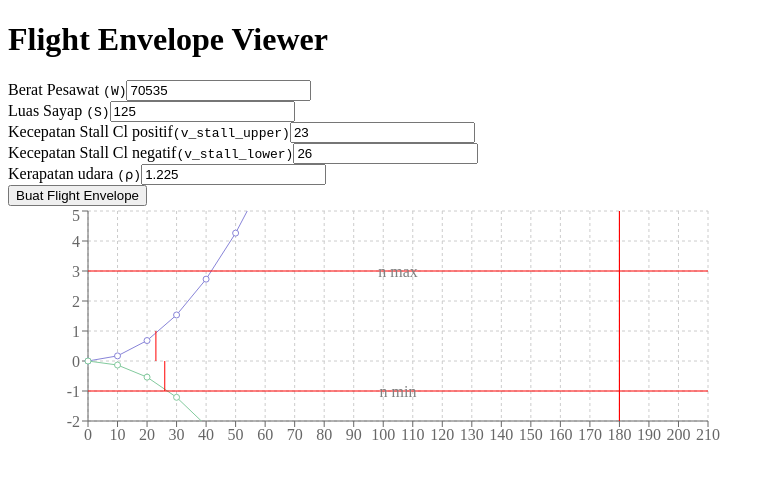
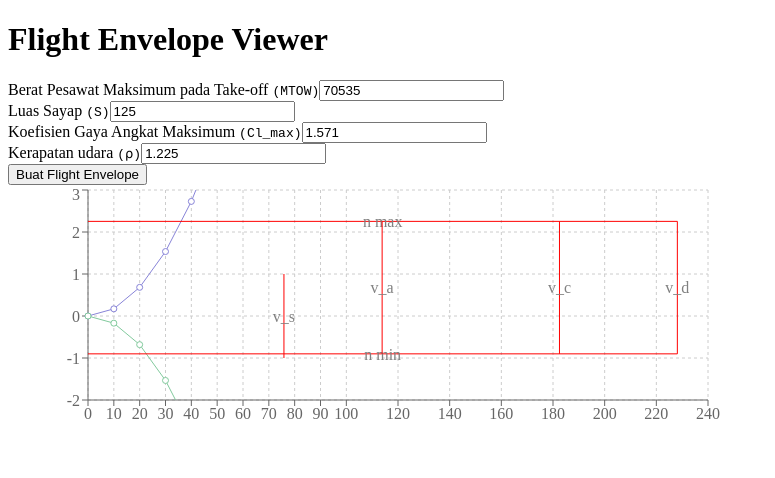
Before and after one commit to farizmamad/aerospace-engineering-master, a Next.js app: page /flight-envelope-viewer in a window 1280 px wide. Both pictures are taken after a click on the button "Buat Flight Envelope". Shown: the top 478 px of the page, without its empty margins (0-775 px from the left). Built offline with nearby package versions, Linux system fonts and the light colour scheme.

Commit message:
enhacne the formula in V-n diagram

```diff
--- a/app/lib/actions/flight-envelope-viewer.ts
+++ b/app/lib/actions/flight-envelope-viewer.ts
@@ -5,6 +5,7 @@ import { z } from "zod";
 export type FlightEnvelopeState = {
   errors?: {
     air_density?: string[],
+    cl_max?: string[],
     v_stall_lower?: string[],
     v_stall_upper?: string[],
     weight?: string[],
@@ -13,6 +14,7 @@ export type FlightEnvelopeState = {
   message: string | null;
   data?: {
     air_density: number,
+    cl_max: number,
     v_stall_lower: number,
     v_stall_upper: number,
     wing_area: number,
@@ -21,20 +23,22 @@ export type FlightEnvelopeState = {
 };
 
 const FlightEnvelopeFormSchema = z.object({
+  air_density: z.coerce.number(),
+  cl_max: z.coerce.number(),
+  v_stall_lower: z.coerce.number(),
+  v_stall_upper: z.coerce.number(),
   weight: z.coerce.number(),
   wing_area: z.coerce.number(),
-  v_stall_lower: z.coerce.number(),
-  v_stall_upper: z.coerce.number(),
-  air_density: z.coerce.number(),
 });
 
 export async function calculateFlightEnvelope(prevState: FlightEnvelopeState, formData: FormData): Promise<FlightEnvelopeState> {
   const validatedFields = FlightEnvelopeFormSchema.safeParse({
+    air_density: formData.get('air_density'),
+    cl_max: formData.get('cl_max'),
+    v_stall_lower: formData.get('v_stall_lower'),
+    v_stall_upper: formData.get('v_stall_upper'),
     weight: formData.get('weight'),
     wing_area: formData.get('wing_area'),
-    v_stall_lower: formData.get('v_stall_lower'),
-    v_stall_upper: formData.get('v_stall_upper'),
-    air_density: formData.get('air_density'),
   });
 
   if (!validatedFields.success) {
@@ -46,6 +50,7 @@ export async function calculateFlightEnvelope(prevState: FlightEnvelopeState, fo
 
   const {
     air_density,
+    cl_max,
     v_stall_lower,
     v_stall_upper,
     weight,
@@ -56,6 +61,7 @@ export async function calculateFlightEnvelope(prevState: FlightEnvelopeState, fo
     message: 'successfully calculate flight envelope',
     data: {
       air_density,
+      cl_max,
       v_stall_lower,
       v_stall_upper,
       weight,
--- a/app/ui/flight-envelope-viewer/FlightEnvelopeForm.tsx
+++ b/app/ui/flight-envelope-viewer/FlightEnvelopeForm.tsx
@@ -52,7 +52,7 @@ export default function FlightEnvelopeForm({ action, state }: { action: (payload
        */}
       <form action={action}>
         <label htmlFor="weight" className="mb-2 block text-sm font-medium">
-          Berat Pesawat <code>(W)</code>
+          Berat Pesawat Maksimum pada Take-off <code>(MTOW)</code>
         </label>
         <input
           id="weight"
@@ -96,18 +96,18 @@ export default function FlightEnvelopeForm({ action, state }: { action: (payload
             ))}
         </div>
 
-        {/* <label htmlFor="cl_max" className="mb-2 block text-sm font-medium">
+        <label htmlFor="cl_max" className="mb-2 block text-sm font-medium">
           Koefisien Gaya Angkat Maksimum <code>(Cl_max)</code>
         </label>
         <input
           id="cl_max"
           name="cl_max"
-          type="number"
-          step="0.01"
-          placeholder=""
+          type="text"
+          placeholder="pisahkan setiap angka dengan koma"
           className="peer block w-full rounded-md border border-gray-200 py-2 pl-2 text-sm outline-2 placeholder:text-gray-500 text-black"
           aria-describedby='cl_max-error'
           onWheel={numberInputOnWheelPreventChange}
+          defaultValue={1.571}
         />
         <div id="cl_max-error" aria-live="polite" aria-atomic="true">
           {state.errors?.cl_max &&
@@ -116,7 +116,7 @@ export default function FlightEnvelopeForm({ action, state }: { action: (payload
                 {error}
               </p>
             ))}
-        </div> */}
+        </div>
 
         {/* <label htmlFor="altitude" className="mb-2 block text-sm font-medium">
           Ketinggian <code>(h)</code>
@@ -183,50 +183,6 @@ export default function FlightEnvelopeForm({ action, state }: { action: (payload
               </p>
             ))}
         </div> */}
-
-        <label htmlFor="v_stall_upper" className="mb-2 block text-sm font-medium">
-          Kecepatan Stall Cl positif<code>(v_stall_upper)</code>
-        </label>
-        <input
-          id="v_stall_upper"
-          name="v_stall_upper"
-          type="number"
-          placeholder="Masukkan dalam m/s"
-          className="peer block w-full rounded-md border border-gray-200 py-2 pl-2 text-sm outline-2 placeholder:text-gray-500 text-black"
-          aria-describedby='v_stall_upper-error'
-          onWheel={numberInputOnWheelPreventChange}
-          defaultValue={23}
-        />
-        <div id="v_stall_upper-error" aria-live="polite" aria-atomic="true">
-          {state.errors?.v_stall_upper &&
-            state.errors.v_stall_upper.map((error: string) => (
-              <p className="mt-2 text-sm text-red-500" key={error}>
-                {error}
-              </p>
-            ))}
-        </div>
-
-        <label htmlFor="v_stall_lower" className="mb-2 block text-sm font-medium">
-          Kecepatan Stall Cl negatif<code>(v_stall_lower)</code>
-        </label>
-        <input
-          id="v_stall_lower"
-          name="v_stall_lower"
-          type="number"
-          placeholder="Masukkan dalam m/s"
-          className="peer block w-full rounded-md border border-gray-200 py-2 pl-2 text-sm outline-2 placeholder:text-gray-500 text-black"
-          aria-describedby='v_stall_lower-error'
-          onWheel={numberInputOnWheelPreventChange}
-          defaultValue={26}
-        />
-        <div id="v_stall_lower-error" aria-live="polite" aria-atomic="true">
-          {state.errors?.v_stall_lower &&
-            state.errors.v_stall_lower.map((error: string) => (
-              <p className="mt-2 text-sm text-red-500" key={error}>
-                {error}
-              </p>
-            ))}
-        </div>
 
         {/* <label htmlFor="aspect_ratio" className="mb-2 block text-sm font-medium">
           Aspect Ratio <code>(AR)</code>
--- a/app/ui/flight-envelope-viewer/VNDiagram.tsx
+++ b/app/ui/flight-envelope-viewer/VNDiagram.tsx
@@ -2,23 +2,6 @@ import { FlightEnvelopeState } from '@/app/lib/actions/flight-envelope-viewer';
 import dynamic from 'next/dynamic';
 
 const VNDiagramChart = dynamic(() => import('./VNDiagramChart'), { ssr: false });
-
-export type VNDiagramProps = {
-  /** Maneuvering Speed */
-  v_a: number;
-  /** Maximum Speed */
-  v_max: number;
-  /** Stall Speed */
-  v_stall: number;
-  /** Limit load factor determined by aircraft structural design */
-  n_limit: number;
-  /** positive maximum load factor */
-  n_max: number;
-  /** negative minimum load factor */
-  n_min: number;
-
-  load_factors: number[];
-};
 
 const cl = [
   -1.064,
@@ -322,35 +305,84 @@ export default function VNDiagram({ state }: { state: FlightEnvelopeState }) {
     return 0.5 * air_density * velocity * velocity * wing_area * cl;
   };
 
-  const calculateLoadFactor = ({ lift, weight}: { lift: number, weight: number }) => {
+  const calculatePoundWeight = ({ MTOW }: { MTOW: number }) => {
+    return MTOW * 2.205; // convert kilogram to pound
+  };
+
+  const calculateMaxLift = ({ poundMTOW }: { poundMTOW: number }) => {
+    return 2.1 + (24000 / (poundMTOW + 1000));
+  };
+
+  const calculateMaxLoadFactor = ({ lift, weight}: { lift: number, weight: number }) => {
     return lift / weight;
   }
+
+  const calculateMinLoadFactor = ({ cl_max }: { cl_max: number }) => {
+    return -0.4 * cl_max;
+  }
+
+  const calculateStallSpeed = ({ MTOW, air_density, wing_area, cl_max }: { MTOW: number, air_density: number, wing_area: number, cl_max: number }) => {
+    return Math.sqrt((2 * MTOW * 9.81) / (air_density * wing_area * cl_max)); // m/s
+  }
+
+  const calculateCruiseSpeed = ({ poundMTOW }: { poundMTOW: number }) => {
+    return 33 * Math.sqrt(poundMTOW / feetWingArea); // knot
+  };
 
   if (state?.errors || !state?.data) return <></>;
 
   const {
     air_density,
-    v_stall_lower,
-    v_stall_upper,
+    cl_max,
     weight,
     wing_area
   } = state.data;
 
   const data: { velocity: number, nMax?: number, nMin?: number }[] = [];
 
-  for (let v = 0; v < 220; v+=10) {
-    const maxLift = calculateLift({ air_density, velocity: v, wing_area, cl: Math.max(...cl) });
-    const nMax = calculateLoadFactor({ lift: maxLift, weight });
+  const poundMTOW = calculatePoundWeight({ MTOW: weight });
 
-    const minLift = calculateLift({ air_density, velocity: v, wing_area, cl: Math.min(...cl) });
-    const nMin = calculateLoadFactor({ lift: minLift, weight });
+  /** equation is taken from airworthiness CS 23.337 Limit manoeuvring load factor pasal (a) paragraf (1). */
+  const maxPositiveLoadFactor = calculateMaxLift({ poundMTOW: poundMTOW });
+  const minNegativeLoadFactor = calculateMinLoadFactor({ cl_max: maxPositiveLoadFactor });
+
+  /**
+   * v stall = sqrt((MTOW * gravity accel) / 0.5 * rho * S * Cl_max)
+   * Where Lift max = MTOW * gravity accel
+   * */
+  const stallSpeed = calculateStallSpeed({ MTOW: weight, air_density, wing_area, cl_max }); // m/s
+
+  /** cruise speed equation from airworthiness CS 23.335 Design airspeeds pasal (a) paragraf (1) poin I */
+  const feetWingArea = 10.764 * wing_area;
+  const knotCruiseSpeed = calculateCruiseSpeed({ poundMTOW }); // knot
+  const cruiseSpeed = knotCruiseSpeed / 1.944; // m/s
+
+  /** dive speed equation from airworthiness CS 23.335 Design airspeeds pasal (b) paragraf (1) */
+  const diveSpeed = 1.25 * cruiseSpeed;
+
+  const maneuveringSpeed = stallSpeed * Math.sqrt(maxPositiveLoadFactor);
+
+  for (let v = 0; v < 250; v+=10) {
+    const maxLift = calculateLift({ air_density, velocity: v, wing_area, cl: cl_max });
+    const nMax = calculateMaxLoadFactor({ lift: maxLift, weight });
+
+    const minLift = calculateLift({ air_density, velocity: v, wing_area, cl: -cl_max });
+    const nMin = calculateMaxLoadFactor({ lift: minLift, weight });
 
     data.push({ velocity: v, nMax, nMin});
   }
 
   return (
     <>
-      <VNDiagramChart v_n={data} v_stall_lower={v_stall_lower} v_stall_upper={v_stall_upper}  />
+      <VNDiagramChart
+        n_max={maxPositiveLoadFactor}
+        n_min={minNegativeLoadFactor}
+        v_a={maneuveringSpeed}
+        v_c={cruiseSpeed}
+        v_d={diveSpeed}
+        v_n={data}
+        v_s={stallSpeed}
+      />
     </>
   )
 }
--- a/app/ui/flight-envelope-viewer/VNDiagramChart.tsx
+++ b/app/ui/flight-envelope-viewer/VNDiagramChart.tsx
@@ -1,27 +1,42 @@
 import { Line, CartesianGrid, XAxis, YAxis, Tooltip, LineChart, ReferenceLine } from 'recharts';
 
 export type VNDiagramChartProp = {
+  n_max: number,
+  n_min: number,
+  v_a: number,
+  v_c: number,
+  v_d: number,
+  v_s: number,
   v_n: { velocity: number, nMax?: number, nMin?: number }[],
-  v_stall_upper: number,
-  v_stall_lower: number,
+  // v_stall_upper: number,
+  // v_stall_lower: number,
 };
 
-export default function VNDiagramChart({ v_n, v_stall_lower, v_stall_upper }: VNDiagramChartProp) {
+export default function VNDiagramChart({
+  n_max,
+  n_min,
+  v_a,
+  v_c,
+  v_d,
+  v_s,
+  v_n,
+  // v_stall_upper,
+  // v_stall_lower,
+}: VNDiagramChartProp) {
   return (
   <LineChart width={730} height={250} data={v_n}
     margin={{ top: 5, right: 30, left: 20, bottom: 5 }}>
     <CartesianGrid strokeDasharray="3 3" />
     <XAxis type="number" dataKey="velocity" scale="linear" />
-    <YAxis domain={[-2, 5]} scale="linear" allowDataOverflow={true} />
-    <Tooltip />
+    <YAxis domain={[-2, 3]} scale="linear" allowDataOverflow={true} />
     <Line type="linear" dataKey="nMax" stroke="#8884d8" />
     <Line type="linear" dataKey="nMin" stroke="#82ca9d" />
-    <ReferenceLine y="3" stroke="red" label="n max" />
-    <ReferenceLine y="-1" stroke="red" label="n min" />
-    <ReferenceLine segment={[{ x: v_stall_upper, y: 1 }, { x: v_stall_upper, y: 0 }]} stroke="red" />
-    <ReferenceLine segment={[{ x: v_stall_lower, y: 0 }, { x: v_stall_lower, y: -1 }]} stroke="red" />
-    <ReferenceLine segment={[{ x: '180', y: 5 }, { x: '180', y: -2 }]} stroke="red" />
-    <ReferenceLine segment={[{ x: '180', y: 5 }, { x: '180', y: -2 }]} stroke="red" />
+    <ReferenceLine segment={[{ x: 0, y: n_max }, { x: v_d, y: n_max }]} stroke="red" label="n max" />
+    <ReferenceLine segment={[{ x: 0, y: n_min }, { x: v_d, y: n_min }]} stroke="red" label="n min" />
+    <ReferenceLine segment={[{ x: v_s, y: 1 }, { x: v_s, y: -1 }]} stroke="red" label="v_s" />
+    <ReferenceLine segment={[{ x: v_a, y: n_max }, { x: v_a, y: n_min }]} stroke="red" label="v_a" />
+    <ReferenceLine segment={[{ x: v_c, y: n_max }, { x: v_c, y: n_min }]} stroke="red" label="v_c"  />
+    <ReferenceLine segment={[{ x: v_d, y: n_max }, { x: v_d, y: n_min }]} stroke="red" label="v_d"  />
   </LineChart>
 
   )
```
